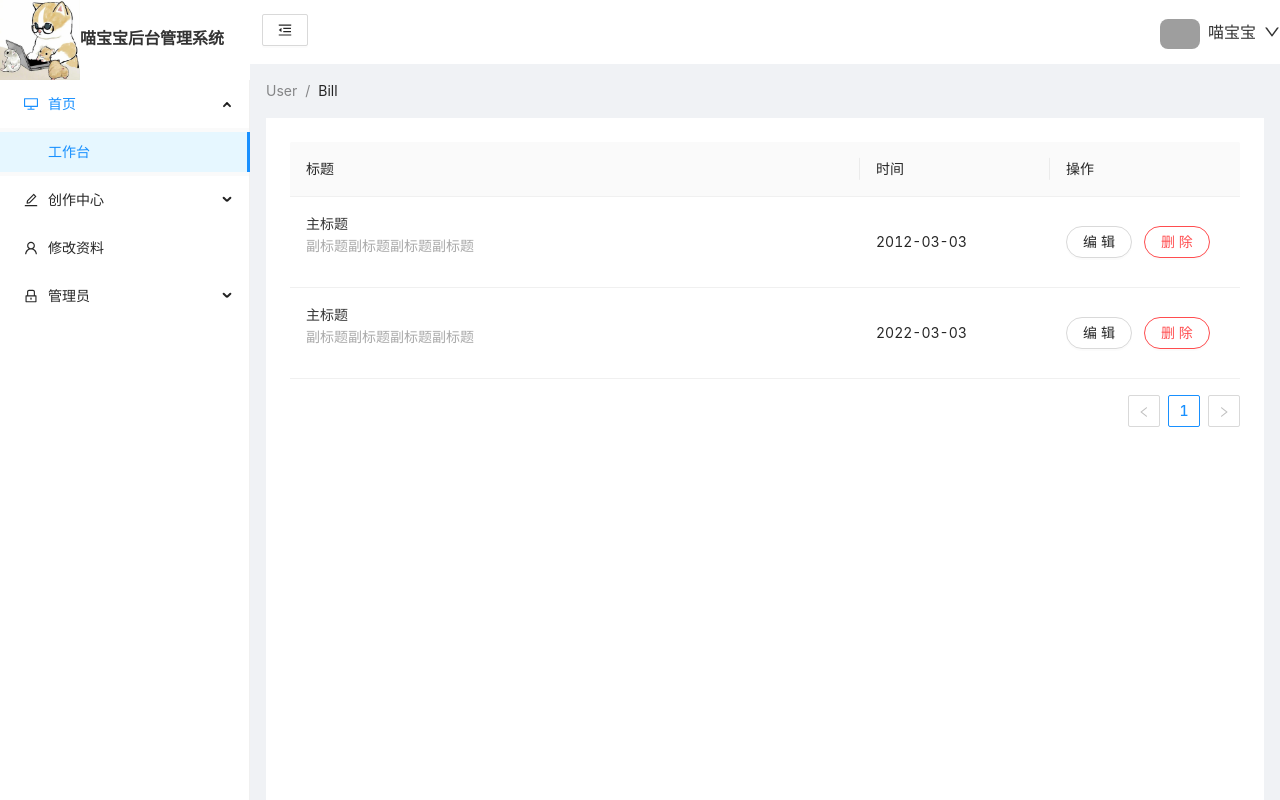
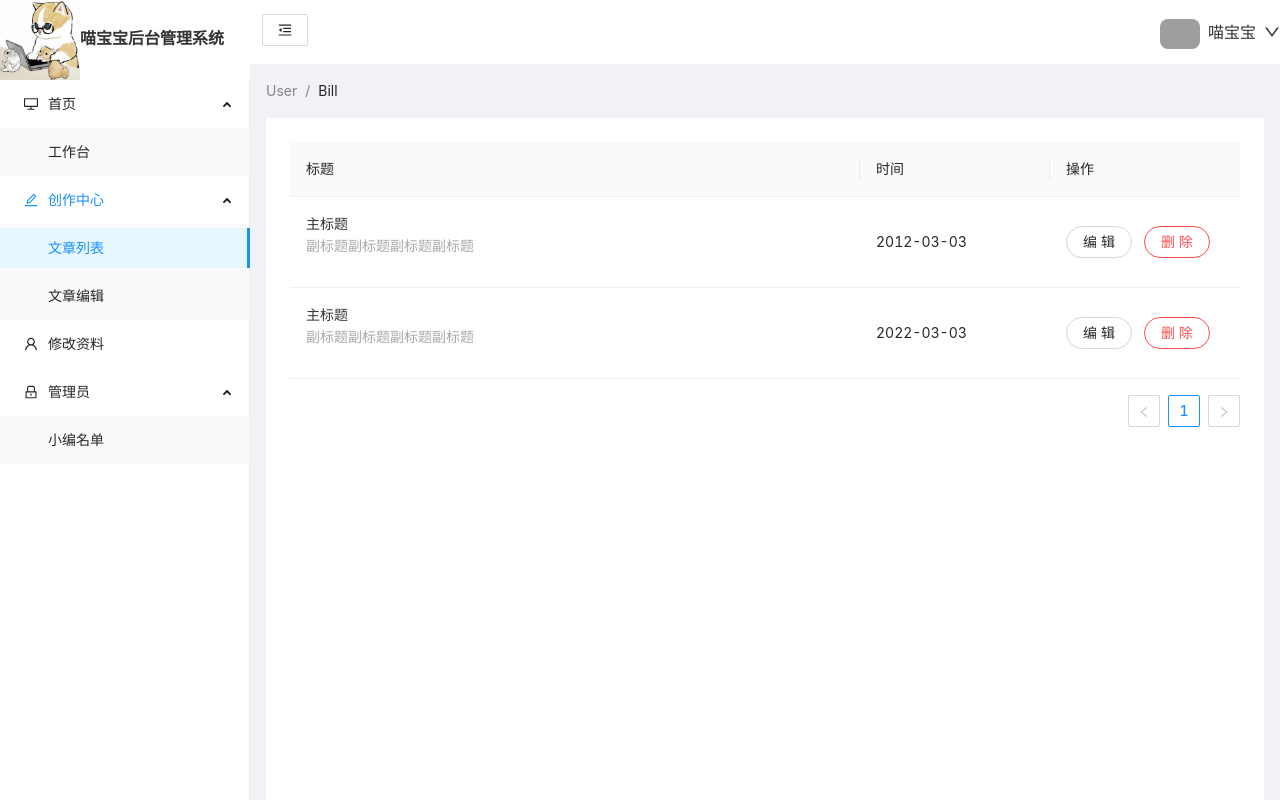
Before and after one commit to lesenelir/meta-react-admin, a React (Create React App) app in the folder admin-system/: page /list in a window 1280 px wide. Shown: the top 800 px of the page. Built offline with nearby package versions, Linux system fonts and the light colour scheme.

Commit message:
fix: aside f5 bug

```diff
--- a/admin-system/src/components/HomeLeft/HomeLeft.jsx
+++ b/admin-system/src/components/HomeLeft/HomeLeft.jsx
@@ -1,8 +1,8 @@
 import {DesktopOutlined, EditOutlined, UserOutlined, LockOutlined} from "@ant-design/icons"
-import React from "react"
+import React, {useEffect, useState} from "react"
 import logo from "../../assets/images/logo.jpg"
 import {Layout, Menu} from "antd"
-import {useNavigate} from "react-router-dom"
+import {useNavigate, useLocation} from "react-router-dom"
 
 const {Sider} = Layout
 
@@ -10,16 +10,17 @@ const {Sider} = Layout
 function HomeLeft(props) {
   // 编程式路由导航 配合 Menu4.20.0
   const navigate = useNavigate()
+  const [asideKey, setASideKey] = useState('0')
 
   const items = [
     {
       label: '首页',
-      key: 'item1',
+      key: '1',
       icon: <DesktopOutlined/>,
       children: [
         {
           label: '工作台',
-          key: 'item1-sub1',
+          key: '1-1',
           onClick() {
             navigate('/')
           }
@@ -28,19 +29,19 @@ function HomeLeft(props) {
     },
     {
       label: '创作中心',
-      key: 'item2',
+      key: '2',
       icon: <EditOutlined/>,
       children: [
         {
           label: '文章列表',
-          key: 'item2-sub1',
+          key: '2-1',
           onClick() {
             navigate('/list')
           }
         },
         {
           label: '文章编辑',
-          key: 'item2-sub2',
+          key: '2-2',
           onClick() {
             navigate('/edit')
           }
@@ -49,7 +50,7 @@ function HomeLeft(props) {
     },
     {
       label: '修改资料',
-      key: 'item3',
+      key: '3',
       icon: <UserOutlined/>,
       onClick() {
         console.log(111)
@@ -57,12 +58,12 @@ function HomeLeft(props) {
     },
     {
       label: '管理员',
-      key: 'item4',
+      key: '4',
       icon: <LockOutlined/>,
       children: [
         {
           label: '小编名单',
-          key: 'item4-sub1',
+          key: '4-1',
           onClick() {
             navigate('/namelist')
           }
@@ -70,6 +71,31 @@ function HomeLeft(props) {
       ]
     }
   ]
+
+  // 获取当前的路由
+  const location = useLocation()
+  console.log(location.pathname)
+
+  // 监听路由（数据）变化，修改侧边栏当前项
+  useEffect(() => {
+    switch (location.pathname) {
+      case '/':
+        setASideKey('1-1')
+        break
+      case '/list':
+        setASideKey('2-1')
+        break
+      case '/edit':
+        setASideKey('2-2')
+        break
+      case 'namelist':
+        setASideKey('4-1')
+        break
+      default:
+        setASideKey('1-1')
+        break
+    }
+  }, [location.pathname])
 
   return (
       <Sider
@@ -86,8 +112,9 @@ function HomeLeft(props) {
         <Menu
             style={{minHeight: '100vh'}}
             theme="light"
-            defaultOpenKeys={['item1']}
-            defaultSelectedKeys={['item1-sub1']}
+            defaultOpenKeys={['1', '2', '3', '4']}
+            defaultSelectedKeys={['1-1']}
+            selectedKeys={[asideKey]}
             mode="inline"
             items={items}
         />
```
Also changed, not shown: 1 other file (tests, documents, lock files or other folders).
